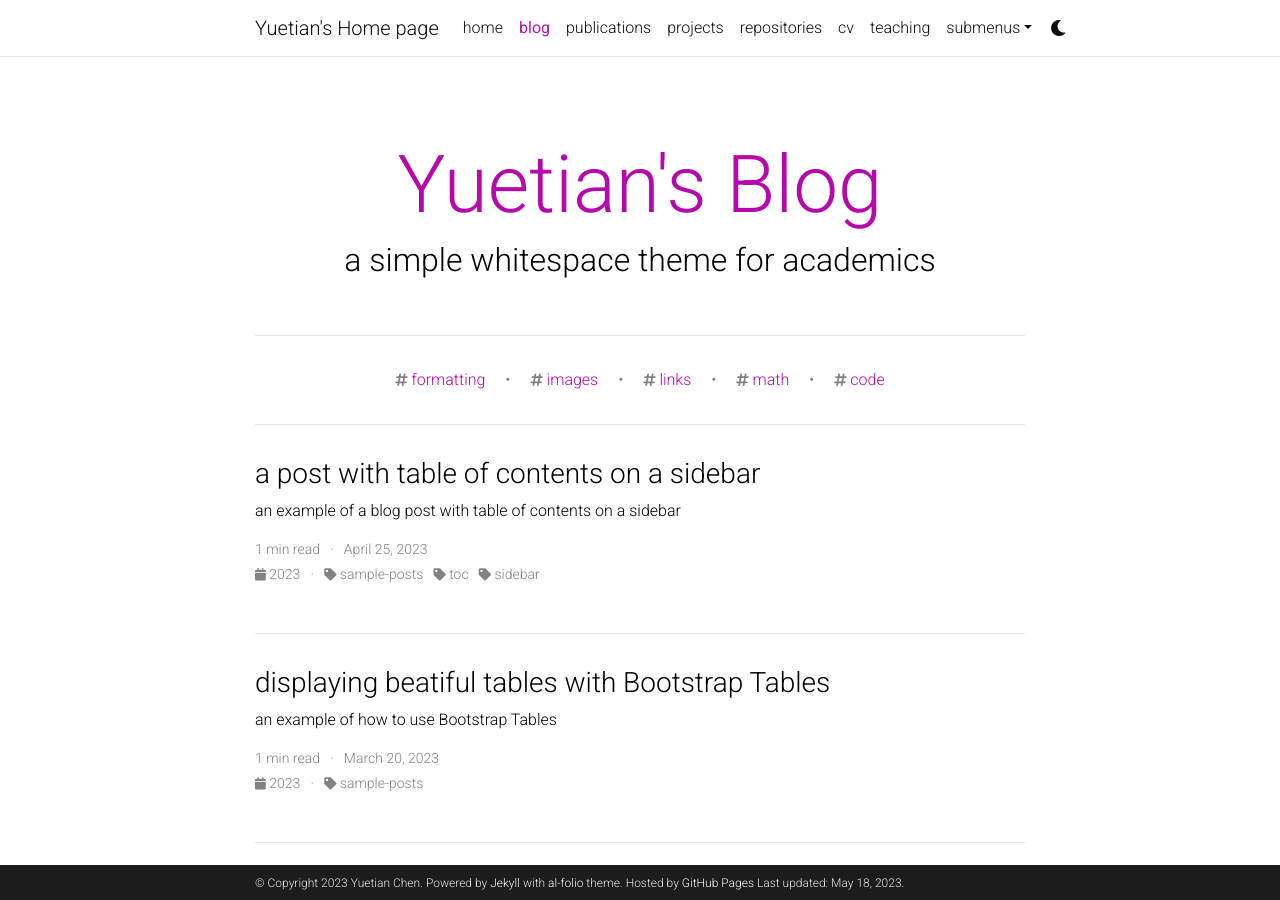
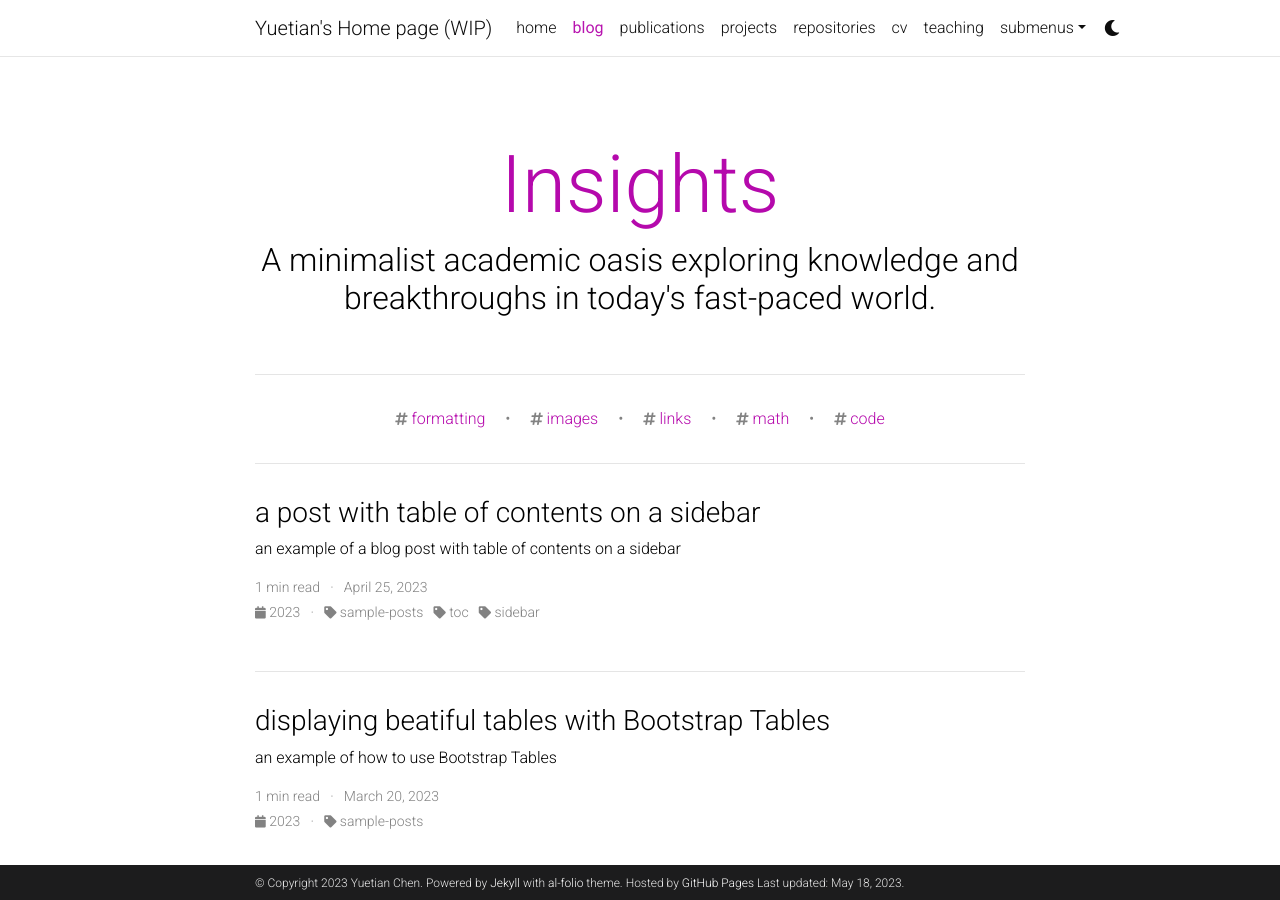
Before and after one commit to Stry233/stry233.github.io, a Jekyll site: the page built from blog/index.html, in a window 1280 px wide and 900 px high. Built offline with Jekyll 4.4.1, drawn with Linux system fonts in a browser that asks for light colours; full-size pictures stand in for the smaller copies a plugin makes; the list of posts is cut into pages by our own code; comment, search, counter and statistics services are not loaded; a style sheet for code colours, icons or effects is not loaded.

Commit message:
Update _config.yml

```diff
--- a/_config.yml
+++ b/_config.yml
@@ -2,7 +2,7 @@
 # Site settings
 # -----------------------------------------------------------------------------
 
-title: Yuetian's Home page # the website title (if blank, full name will be used instead)
+title: Yuetian's Home page (WIP) # the website title (if blank, full name will be used instead)
 first_name: Yuetian
 # middle_name:
 last_name: Chen
@@ -121,9 +121,9 @@ bing_site_verification:  # out your bing-site-verification ID (Bing Webmaster)
 # Blog
 # -----------------------------------------------------------------------------
 
-blog_name: Yuetian's Blog # blog_name will be displayed in your blog page
+blog_name: Insights # blog_name will be displayed in your blog page
 blog_nav_title: blog # your blog must have a title for it to be displayed in the nav bar
-blog_description: a simple whitespace theme for academics
+blog_description: A minimalist academic oasis exploring knowledge and breakthroughs in today's fast-paced world.
 permalink: /blog/:year/:title/
 
 # Pagination
```
